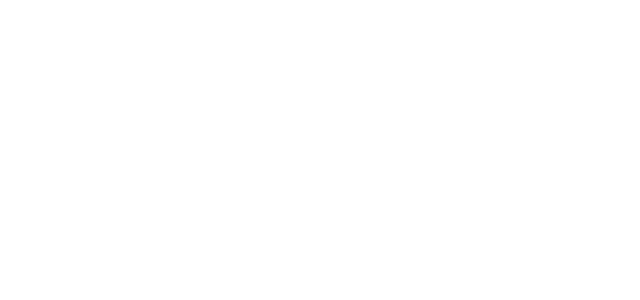
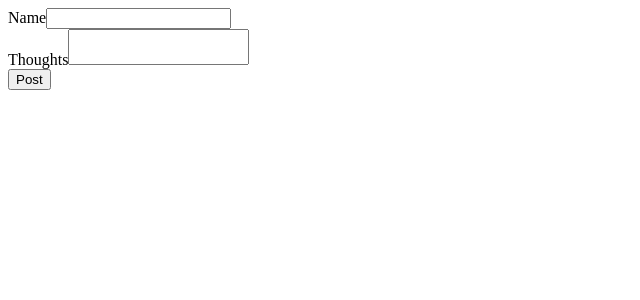
Before and after one commit to CPRCantrell/Social-Feed, a React (Create React App) app: page / in a window 1280 px wide. Shown: the top 300 px of the page, without its empty margins (0-640 px from the left). Built offline with nearby package versions, Linux system fonts and the light colour scheme.

Commit message:
📦 NEW: CreatePostForm Area Created, without logic

```diff
--- a/src/App.js
+++ b/src/App.js
@@ -1,9 +1,11 @@
-
+import CreatePostForm from "./Components/CreatePostForm/CreatePostForm";
 
 function App() {
   return (
     <div>
-
+      <div>
+        <CreatePostForm />
+      </div>
     </div>
   );
 }
--- a/src/Components/CreatePostForm/CreatePostForm.css
+++ b/src/Components/CreatePostForm/CreatePostForm.css
@@ -0,0 +1,3 @@
+textarea{
+    resize: none;
+}
--- a/src/Components/CreatePostForm/CreatePostForm.jsx
+++ b/src/Components/CreatePostForm/CreatePostForm.jsx
@@ -0,0 +1,24 @@
+import "./CreatePostForm.css"
+
+const CreatePostForm = (props) => {
+
+    function handleSubmit(event){
+        event.preventDefault()
+    }
+
+    return (
+        <form onSubmit={handleSubmit}>
+            <div>
+                <label>Name</label>
+                <input type="text" />
+            </div>
+            <div>
+                <label>Thoughts</label>
+                <textarea />
+            </div>
+            <button type="submit">Post</button>
+        </form>
+    );
+}
+
+export default CreatePostForm;
```
